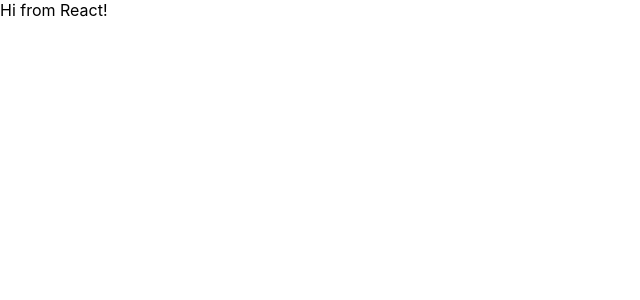
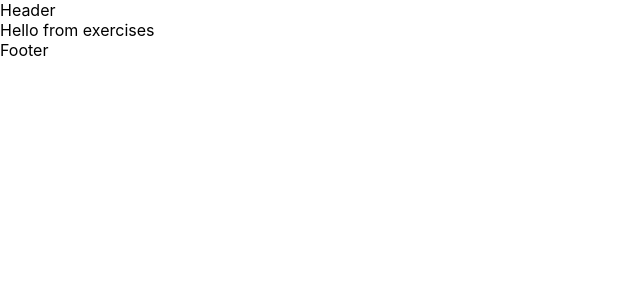
Before and after one commit to hdoshi2/exercise-data, a React (Create React App) app: page / in a window 1280 px wide. Shown: the top 300 px of the page, without its empty margins (0-640 px from the left). Built offline with nearby package versions, Linux system fonts and the light colour scheme.

Commit message:
feat: intial component setup

```diff
--- /dev/null
+++ b/src/components/App.js
@@ -0,0 +1,20 @@
+import React, { Component, Fragment } from "react";
+import { Header, Footer } from "./layouts";
+import Exercises from "./exercises";
+// const App = () => {
+//   return <div>Hi from React!</div>;
+// };
+
+class App extends Component {
+  render() {
+    return (
+      <Fragment>
+        <Header />
+        <Exercises />
+        <Footer />
+      </Fragment>
+    );
+  }
+}
+
+export default App;
--- /dev/null
+++ b/src/components/exercises/index.js
@@ -0,0 +1,9 @@
+import React from "react";
+
+
+
+const Exercises = () => {
+  return <div>Hello from exercises</div>;
+};
+
+export default Exercises;
--- /dev/null
+++ b/src/components/layouts/Footer.js
@@ -0,0 +1,7 @@
+import React from "react";
+
+const Footer = () => {
+  return <div>Footer</div>;
+};
+
+export default Footer;
--- /dev/null
+++ b/src/components/layouts/Header.js
@@ -0,0 +1,7 @@
+import React from "react";
+
+const Header = () => {
+  return <div>Header</div>;
+};
+
+export default Header;
--- /dev/null
+++ b/src/components/layouts/index.js
@@ -0,0 +1,4 @@
+import Header from "./Header";
+import Footer from "./Footer";
+
+export { Header, Footer };
--- a/src/index.js
+++ b/src/index.js
@@ -1,8 +1,7 @@
 import React from "react";
 import ReactDOM from "react-dom";
 import "./index.css";
+import App from './components/App'
 
-const App = () => {
-  return <div>Hi from React!</div>;
-};
+
 ReactDOM.render(<App />, document.getElementById("root"));
```
